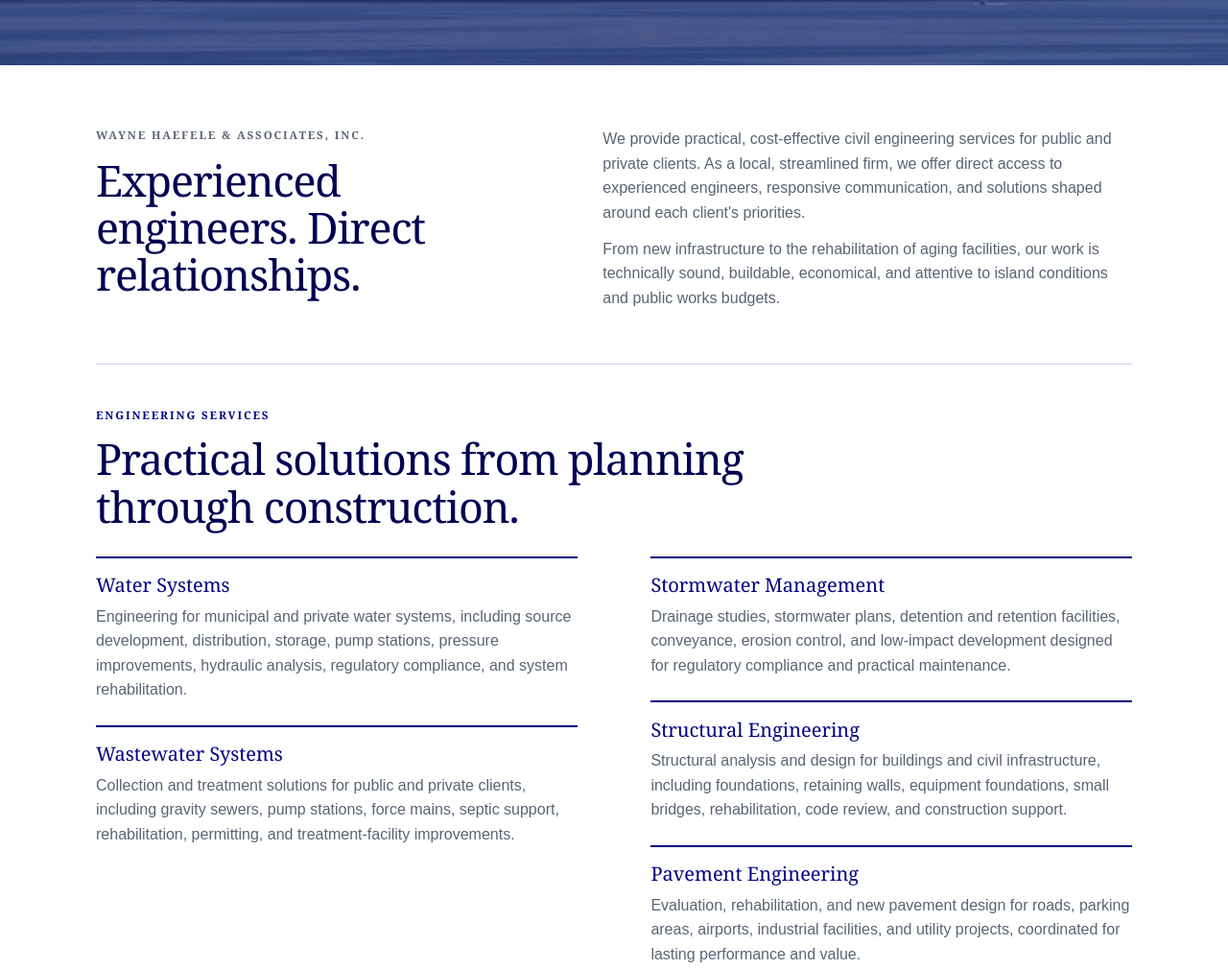
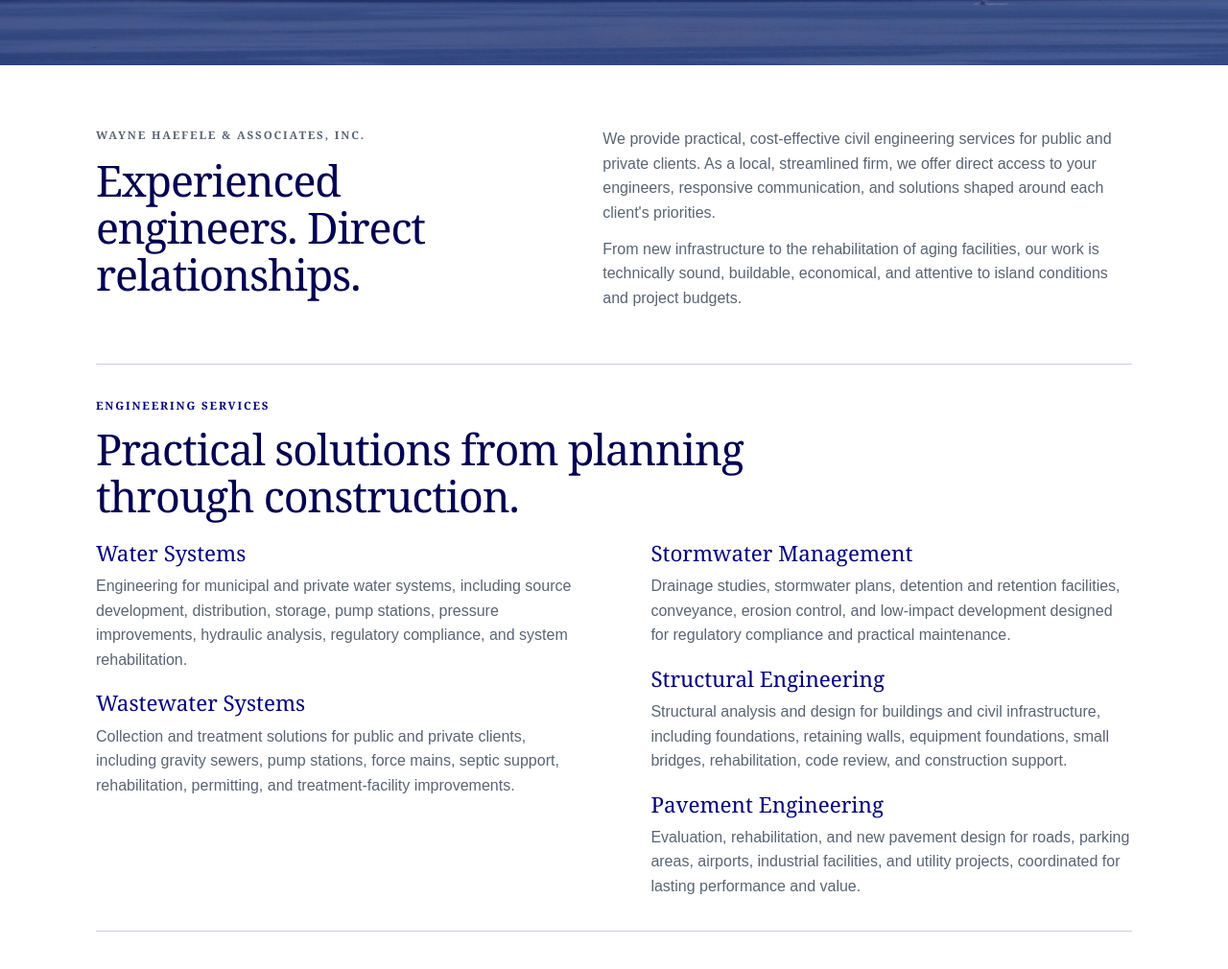
Before and after one commit to haefelmg/WHA2026, a website built with Vite: page index.html in a window 1280 px wide. Shown: the part 439-1449 px from the top of the page at 96% size. Built offline with nearby package versions, Linux system fonts and the light colour scheme.

Commit message:
Refine website layout and branding

```diff
--- a/index.html
+++ b/index.html
@@ -74,13 +74,13 @@
           <div>
             <p>
               We provide practical, cost-effective civil engineering services for public and private
-              clients. As a local, streamlined firm, we offer direct access to experienced engineers,
+              clients. As a local, streamlined firm, we offer direct access to your engineers,
               responsive communication, and solutions shaped around each client's priorities.
             </p>
             <p>
               From new infrastructure to the rehabilitation of aging facilities, our work is
-              technically sound, buildable, economical, and attentive to island conditions and public
-              works budgets.
+              technically sound, buildable, economical, and attentive to island conditions and project
+              budgets.
             </p>
           </div>
         </section>
--- a/src/style.css
+++ b/src/style.css
@@ -155,14 +155,12 @@
 }
 .intro p { margin-bottom: 0.75rem; color: var(--muted); }
 
-.services { padding-block: 2.75rem; border-bottom: 1px solid var(--rule); }
-.section-title { max-width: 760px; margin-bottom: 1.75rem; }
+.services { padding-block: 2.1rem; border-bottom: 1px solid var(--rule); }
+.section-title { max-width: 760px; margin-bottom: 1.2rem; }
 .service-text { columns: 2; column-gap: clamp(2.5rem, 6vw, 5rem); }
 .service-text article {
   break-inside: avoid;
-  margin-bottom: 1.5rem;
-  padding-top: 0.9rem;
-  border-top: 2px solid var(--navy);
+  margin-bottom: 1.05rem;
 }
 .service-text h3,
 .lower-grid h3 {
@@ -172,6 +170,7 @@
   font-size: 1.25rem;
   font-weight: 400;
 }
+.service-text h3 { font-size: 1.4rem; }
 .service-text p,
 .lower-grid p { margin-bottom: 0; color: var(--muted); }
 
```
